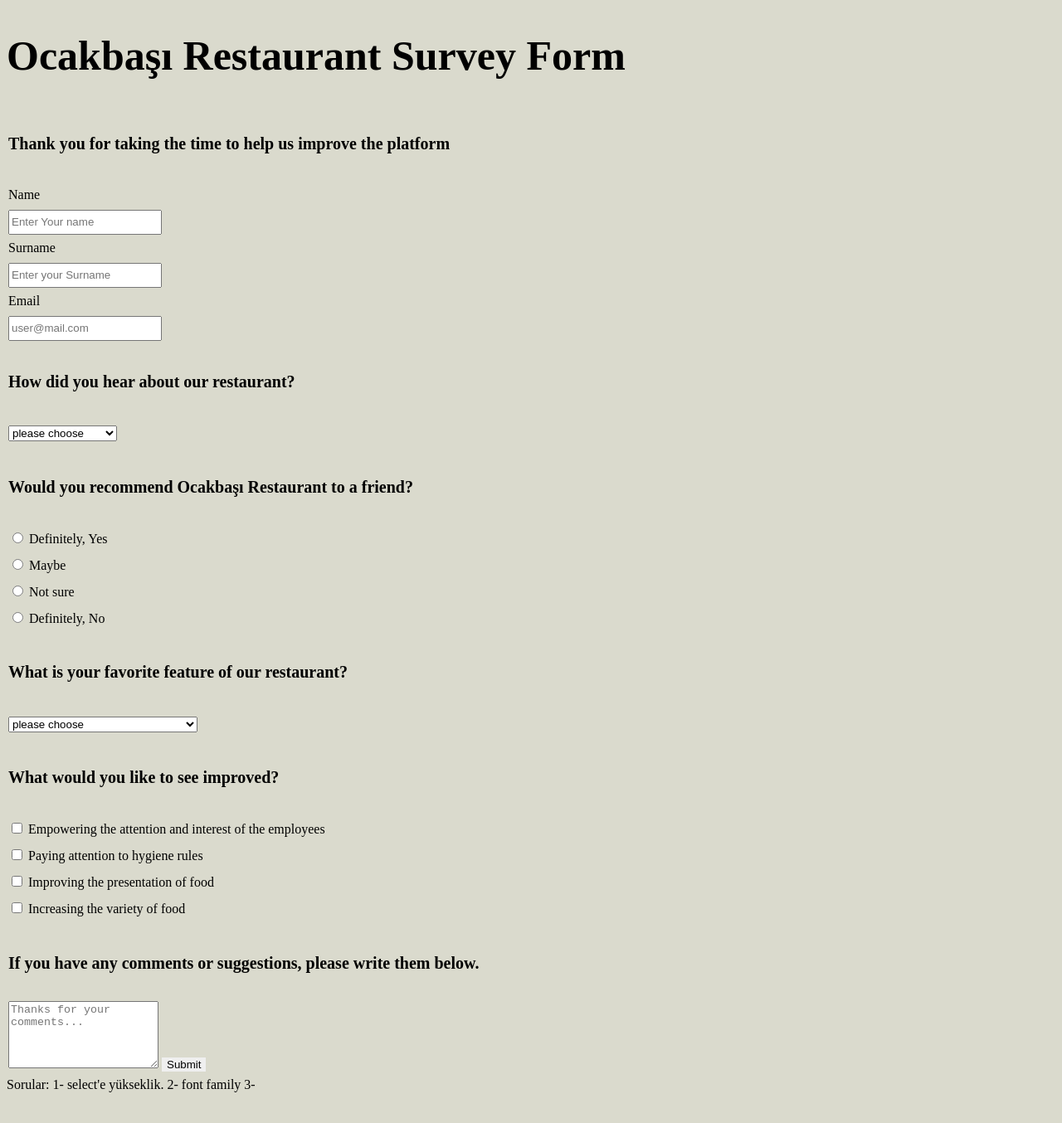
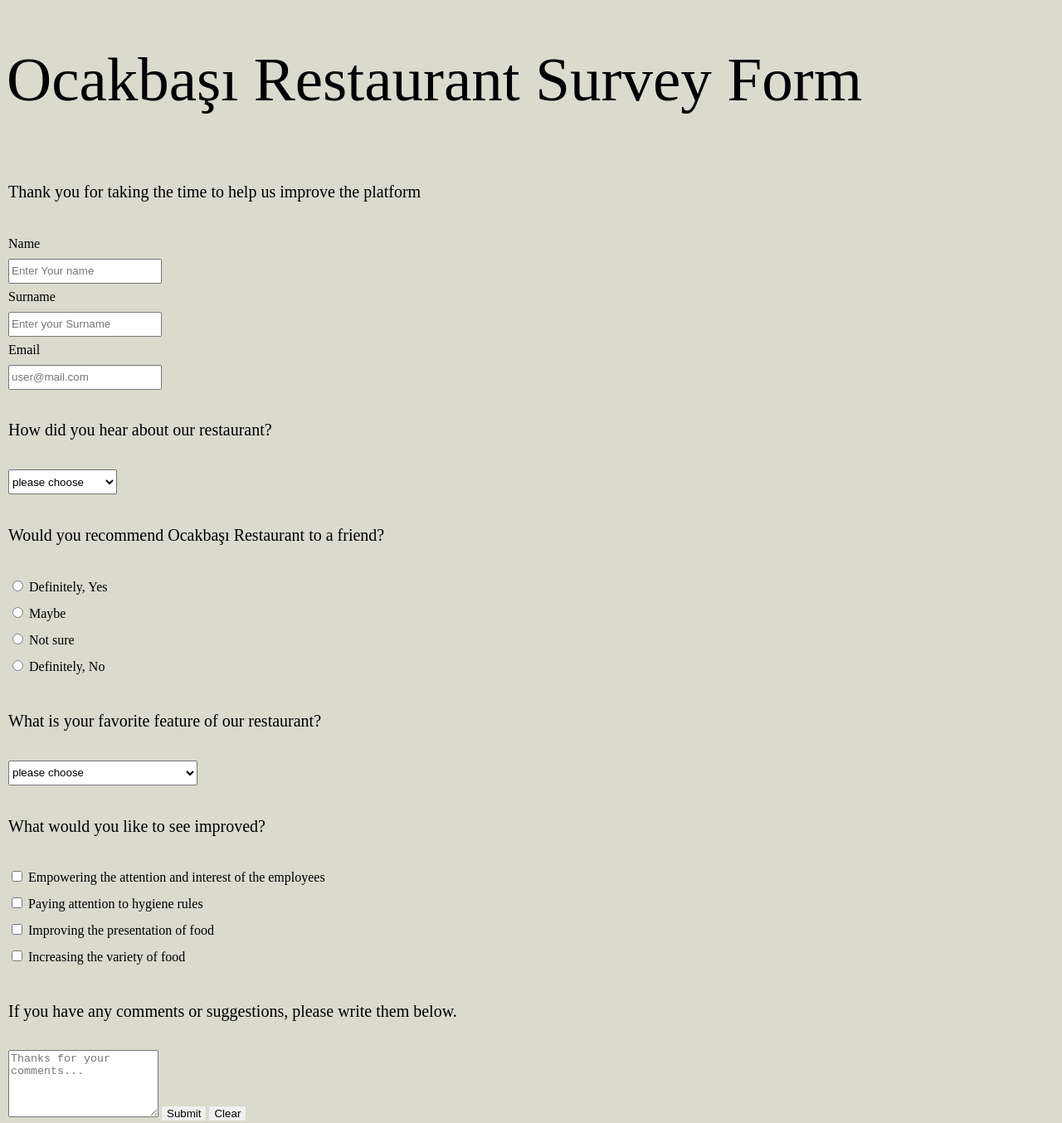
Before and after one commit to Sekunev/HTML, a plain HTML site: page &UYGULAMALAR/03_Surwey_form/index.html in a window 1280 px wide. Shown: the whole page at 83% size. Before the commit the page ends 1324 px from the top, so only its background shows below. Drawn offline with Linux system fonts and the light colour scheme.

Commit message:
05.08.22

```diff
--- a/&UYGULAMALAR/03_Surwey_form/index.html
+++ b/&UYGULAMALAR/03_Surwey_form/index.html
@@ -7,9 +7,10 @@
     <title>Ocakbaşı restaurant survey form</title>
     <style>
         body{
+            font-family: 'Times New Roman', Times, serif;
+            font-size: 75px;
             background-color: rgb(218, 218, 205);
             padding: 5px;
-            font-family: ;
             font-size: 1rem;
             font-weight: 200;
             line-height: 1;
@@ -18,14 +19,20 @@
         }
         header{
             font-size: 25px;
-            font-family: ;
         }
         div{
             line-height: 2;
             padding: 1px 2px;
         }
+        h1{
+            font-size: 75px;
+            font-weight: lighter;
+            font-family: 'Times New Roman', Times, serif;
+        }
         h4{
             font-size: 20px;
+            font-weight: lighter;
+            font-family: 'Times New Roman', Times, serif;
 
         }
         input{
@@ -33,6 +40,9 @@
         }
         button{
             border: none;
+        }
+        select{
+            height: 30px;
         }
 
     </style>
@@ -102,6 +112,7 @@
 
                     <textarea name="" id="" cols="20" rows="5" placeholder="Thanks for your comments..."></textarea>
                     <button type="submit">Submit</button>
+                    <button type="reset">Clear</button>
 
             </div>
         </main>
@@ -109,6 +120,3 @@
 
 </body>
 </html>
-Sorular: 1- select'e yükseklik.
-2- font family
-3-
```
Also changed, not shown: &HTML_ITF_NOTEBOOKS/07_Form_Elements.html (+6 -1 lines).
